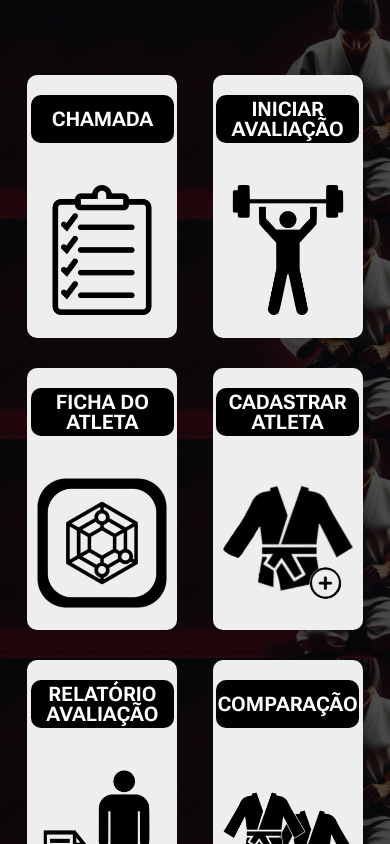
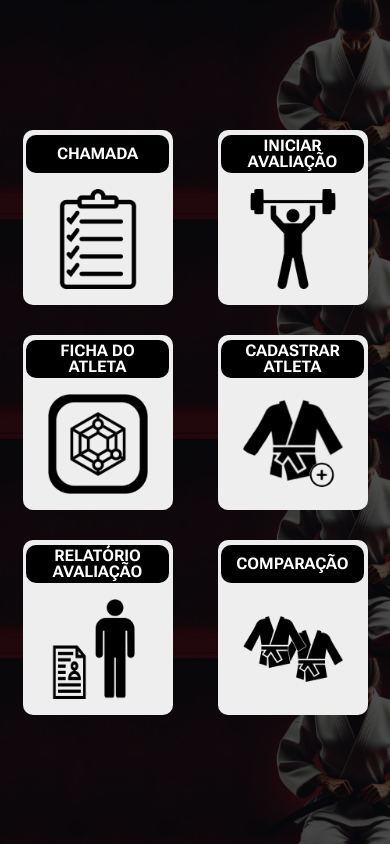
Before and after one commit to ToGatherGroup/front-sensei, a Next.js app: page /menu in a window 390 px wide. Built offline with nearby package versions, Linux system fonts and the light colour scheme.

Commit message:
Improved mobile version and changed font-size to rem unity

```diff
--- a/src/app/components/card/card.module.css
+++ b/src/app/components/card/card.module.css
@@ -21,13 +21,14 @@
   text-align: center;
   height: 3em;
   width: 80%;
-  margin: 20px auto;
+  margin-top: 5px;
+  padding: 1.2rem;
   background-color: #000;
 }
 
 .cardTitle h2 {
   color: white;
-  font-size: 16px;
+  font-size: 1.2rem;
   font-weight: 700;
   text-transform: uppercase;
 }
@@ -50,29 +51,23 @@
 }
 
 @media (max-width: 800px) {
-  /* 25% smaller */
   .cardContainer {
     width: 150px;
-    height: 262.5px;
-  }
-
-  .cardTitle h2 {
-    font-size: 16px;
-  }
-}
-
-@media (max-width: 450px) {
-  .cardContainer {
-    width: 150px;
-    height: 262.5px;
+    height: 175px;
     margin: 5px;
-  }
-
-  .cardTitle h2 {
-    font-size: 20px;
   }
 
   .cardTitle {
     width: 95%;
+    height: 2em;
+  }
+
+  .cardTitle h2 {
+    font-size: 1rem;
+  }
+
+  .icon img {
+    width: calc(100% - 50px);
+    margin: 0 5px;
   }
 }
--- a/src/app/menu/menu.module.css
+++ b/src/app/menu/menu.module.css
@@ -1,29 +1,31 @@
 .container {
-  margin: 60px auto;
+  min-height: 100vh;
+  display: flex;
+  margin: auto 0;
+
+  align-items: center;
+  justify-content: center;
+}
+
+.cardContainer {
+  margin: 0 auto;
   max-width: 800px;
   display: flex;
   flex-wrap: wrap;
-
-  justify-content: space-around;
-  align-items: center;
-  width: 80%;
-}
-
-.card {
-  flex: 1 0 10px;
-  display: flex;
-  margin: 10px;
   justify-content: center;
   align-items: center;
 }
 
-@media(max-width: 450px) {
+.card {
+  flex: 1 1 10px;
+  display: flex;
+  margin: 20px;
+  justify-content: center;
+  align-items: center;
+}
 
-    .container {
-        width: 95%;
-    }
-
-    .card {
-        margin: 10px 0;
-    }
+@media (max-width: 450px) {
+  .card {
+    margin: 10px 0;
+  }
 }
--- a/src/app/menu/page.tsx
+++ b/src/app/menu/page.tsx
@@ -41,11 +41,13 @@ const cards: Card[] = [
 const menu = (props: Props) => {
   return (
     <div className={styles.container}>
-      {cards.map((card: Card) => (
-        <div className={styles.card} key={card.title}>
-          <Card cardTitle={card.title} src={card.imgSrc} />
-        </div>
-      ))}
+      <div className={styles.cardContainer}>
+        {cards.map((card: Card) => (
+          <div className={styles.card} key={card.title}>
+            <Card cardTitle={card.title} src={card.imgSrc} />
+          </div>
+        ))}
+      </div>
     </div>
   );
 };
```
